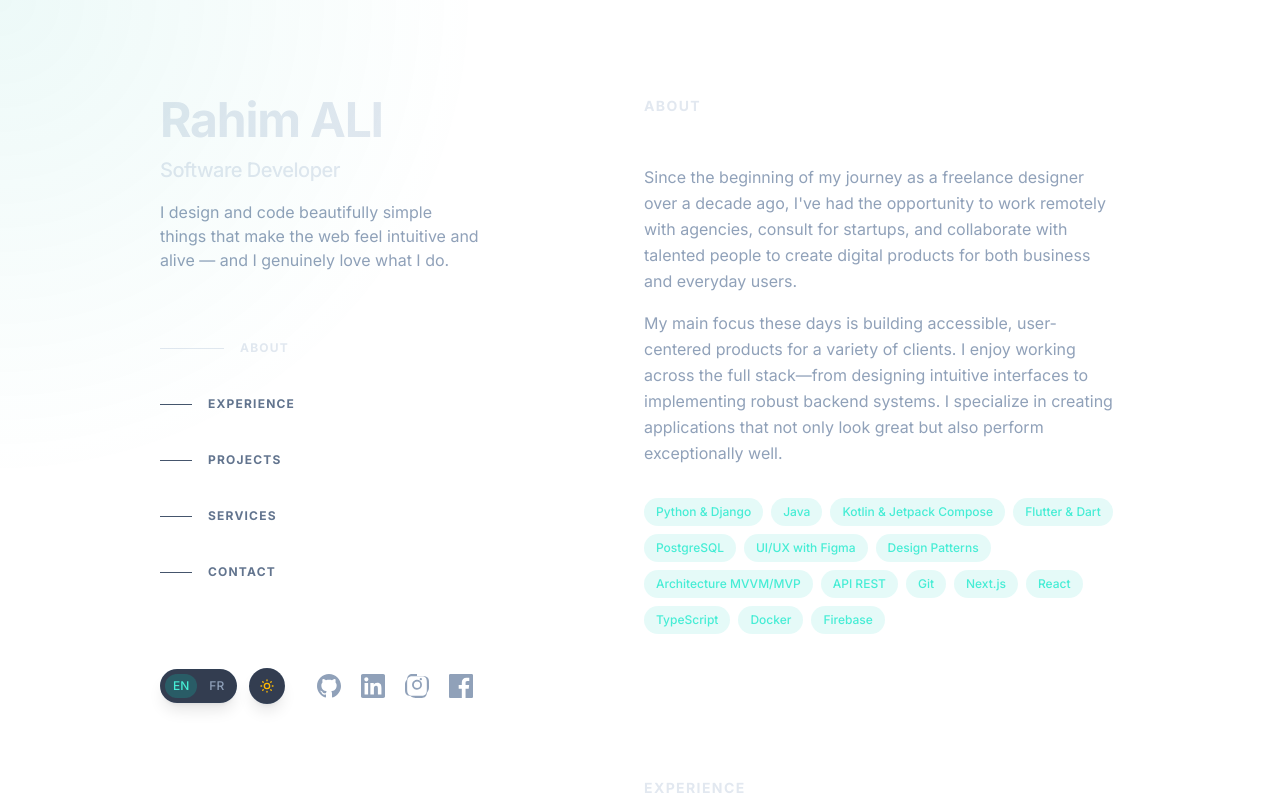
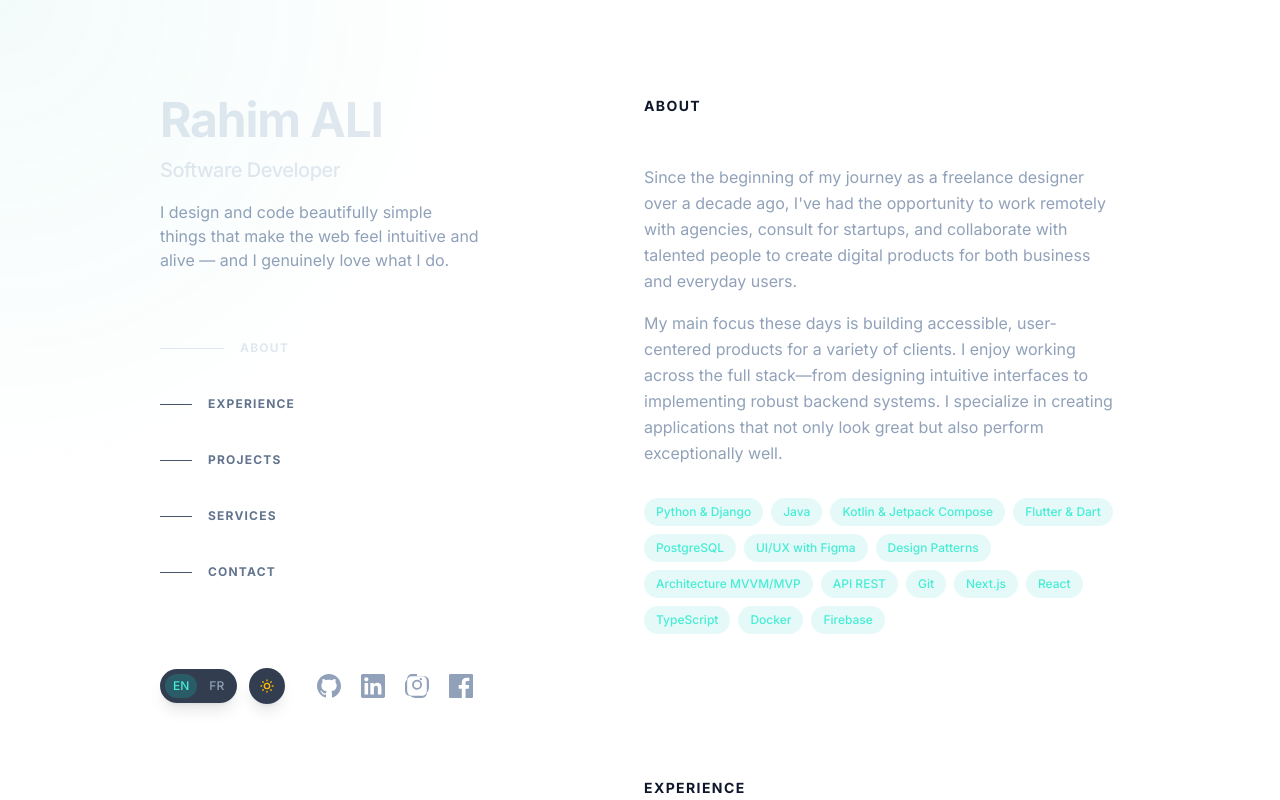
Before and after one commit to Rahim10020/freelance_portfolio, a Next.js app: page / in a window 1280 px wide. Shown: the top 800 px of the page. Built offline with nearby package versions, Linux system fonts and the light colour scheme; no server answers.

Commit message:
essais de resolution du souci de light mode

```diff
--- a/src/app/globals.css
+++ b/src/app/globals.css
@@ -44,10 +44,10 @@ body {
 
 /* Light Mode Styles - Palette moderne et épurée */
 .light {
-  --gradient-from: rgba(20, 184, 166, 0.08);
+  --gradient-from: rgba(20, 184, 166, 0.05);
   --gradient-to: transparent;
-  --card-hover-bg: rgba(255, 255, 255, 0.9);
-  --border-color: rgba(226, 232, 240, 0.8);
+  --card-hover-bg: rgba(240, 253, 250, 0.8);
+  --border-color: rgba(20, 184, 166, 0.15);
   --text-primary: #0f172a;
   --text-secondary: #475569;
   --text-accent: #14b8a6;
--- a/src/components/ui/SectionTitle.tsx
+++ b/src/components/ui/SectionTitle.tsx
@@ -6,7 +6,7 @@ interface SectionTitleProps {
 export default function SectionTitle({ children, className = '' }: SectionTitleProps) {
     return (
         <h2
-            className={`text-sm font-bold uppercase tracking-widest text-slate-200 dark:text-slate-200 light:text-slate-900 mb-8 lg:mb-12 sticky top-0 z-20 -mx-6 px-6 py-5 backdrop-blur bg-slate-900/75 dark:bg-slate-900/75 light:bg-[#faf8f5]/75 lg:relative lg:top-auto lg:mx-0 lg:px-0 lg:py-0 lg:backdrop-blur-none lg:bg-transparent ${className}`}
+            className={`text-sm font-bold uppercase tracking-widest text-slate-900 dark:text-slate-200 mb-8 lg:mb-12 sticky top-0 z-20 -mx-6 px-6 py-5 backdrop-blur bg-white/90 dark:bg-slate-900/75 lg:relative lg:top-auto lg:mx-0 lg:px-0 lg:py-0 lg:backdrop-blur-none lg:bg-transparent ${className}`}
         >
             {children}
         </h2>
```
